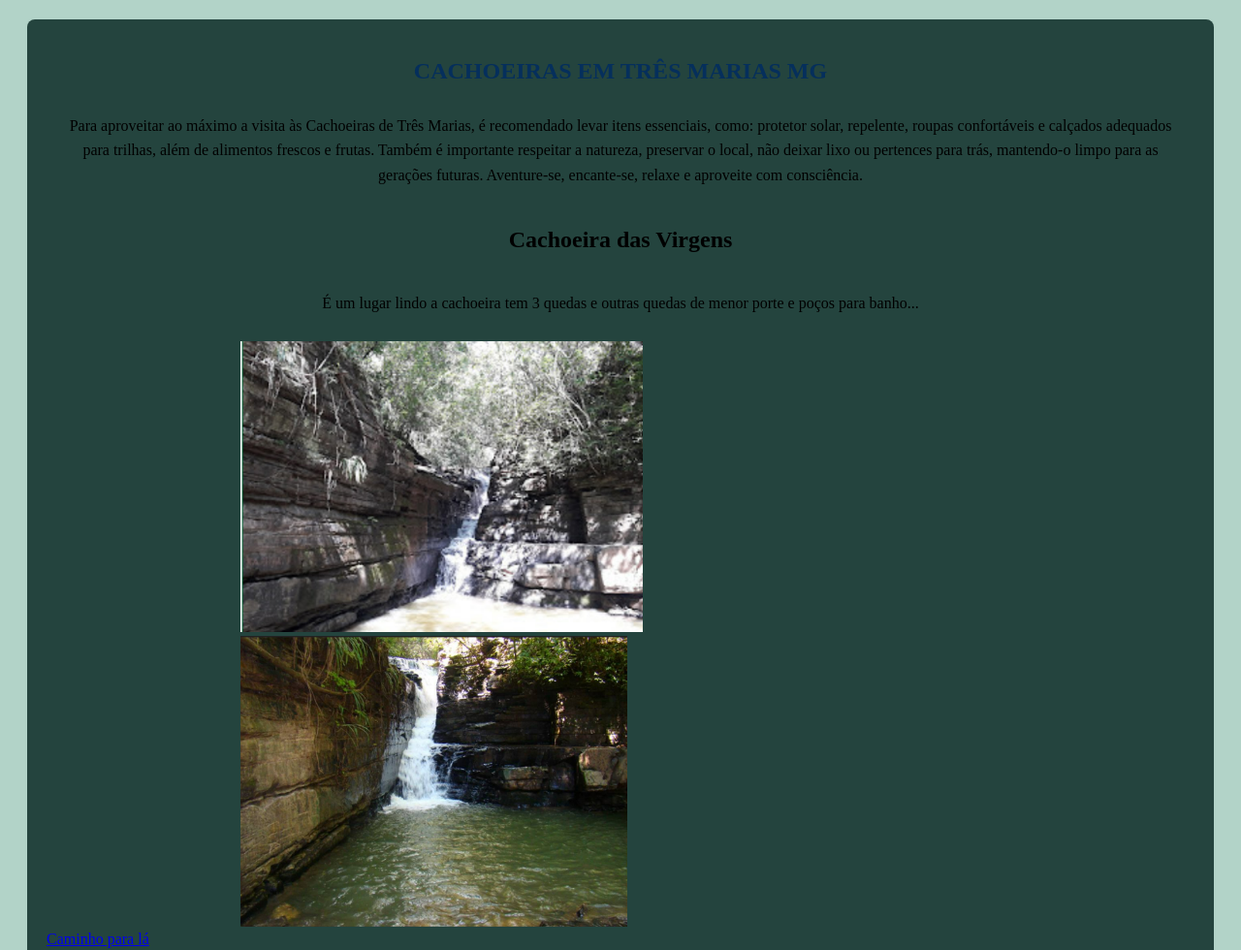
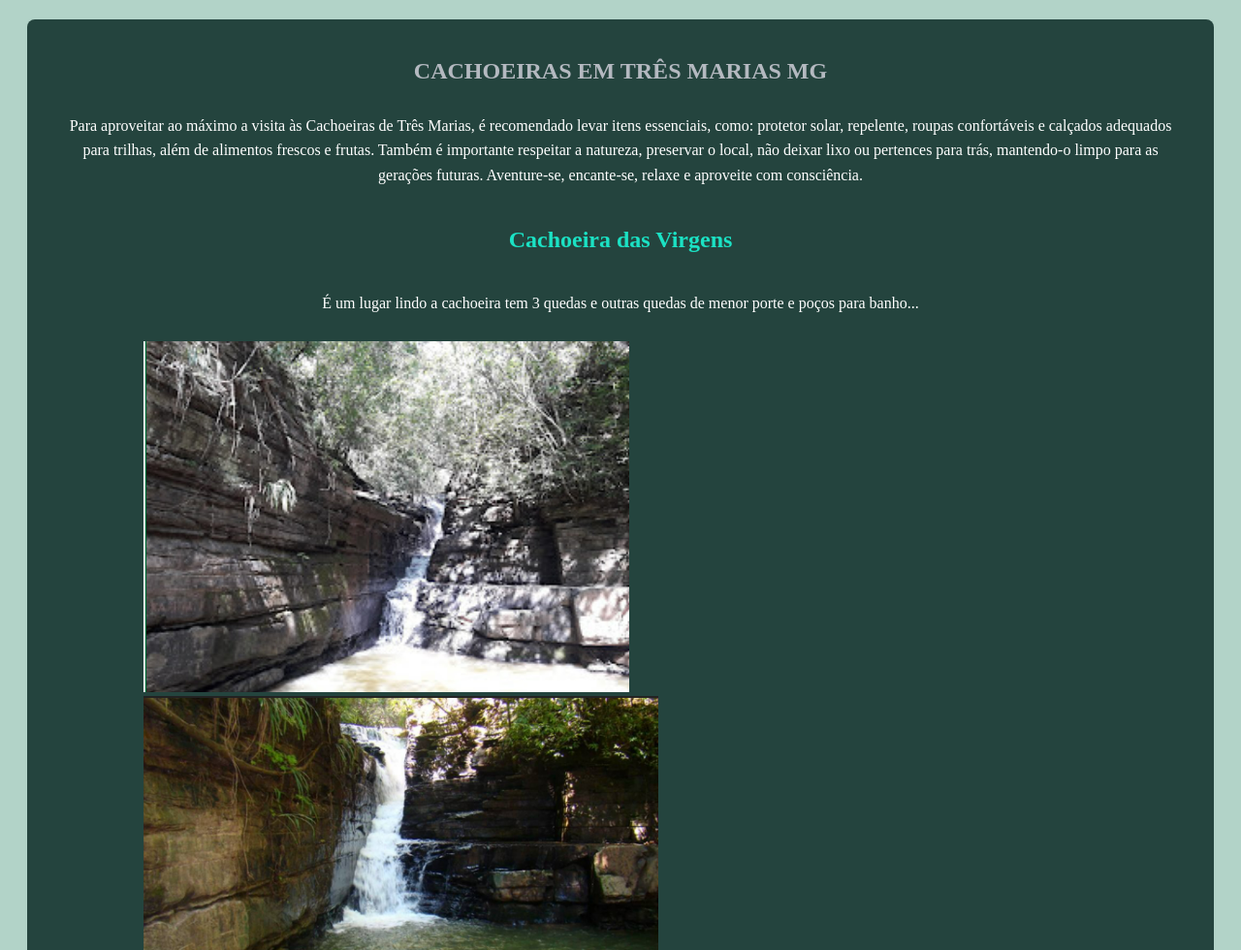
Before and after one commit to flaviacaetano/projeto-html, a plain HTML site: page cachoeiras/cachoeiras.html in a window 1280 px wide. Shown: the top 980 px of the page at 97% size. Drawn offline with Linux system fonts and the light colour scheme.

Commit message:
atualizando css

```diff
--- a/cachoeiras/style.css
+++ b/cachoeiras/style.css
@@ -4,7 +4,7 @@ header {
     justify-content: space-between;
     align-items: center;
     background: #2c11c5;
-    color: rgba(126, 118, 118, 0.147);
+    color: rgba(249, 244, 244, 0.147);
     padding: 16px;
 }
 
@@ -23,34 +23,36 @@ h1 {
     font:bolder;
     font-family: 'Times New Roman', Times, serif;
     font-size: x-large;
-    color: #052f5c;
+    color: #b4b9c0;
+
     text-align: center;
 }
 
 h2 {
     font-size: x-large;
-    color: #000;
+    color: #1be2c4;
     text-align: center;
     padding: 10px;
 }
 
 p {
     font-size: medium;
-    color: #000;
+    color: white;
     line-height: 1.6;
     padding: 10px;
     text-align: center;
 }
 
 a {
-    justify-content: space-around
+    justify-content: space-around;
     color: #1936d8;
     font-size: medium;
 }
 
 img {
-    padding-left: 200px;
-    max-block-size: 300px;
+    size: 400px;
+    padding-left: 100px;
+    max-block-size: 400px;
     align-self: center;
 
 }
```
Also changed, not shown: cachoeiras/cachoeiras.html (+1 -5 lines), praia2.html (added, +20 -0 lines), cachoeiras_flavia.jpeg (added), capa _aline.jpeg (added), informacoes_regiane.jpeg (added), logo tres marias.png.png (added), pesca_cassia.jpeg (added), 1 other file.
